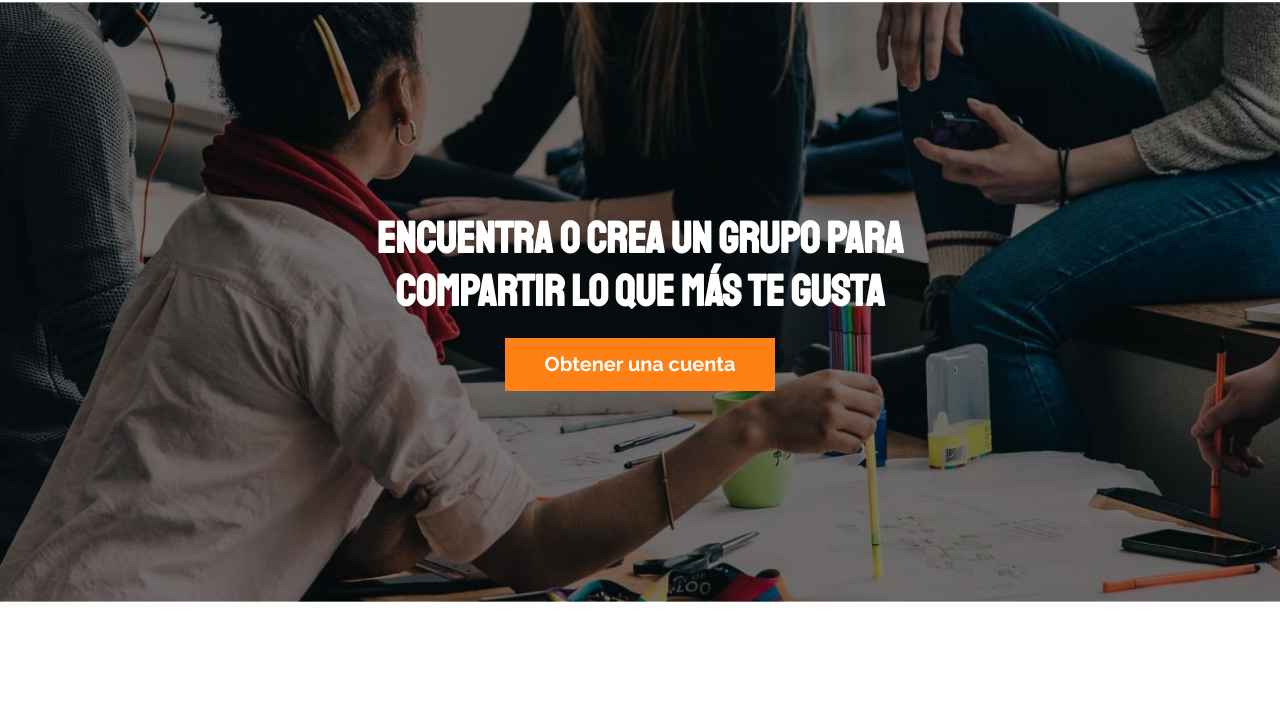
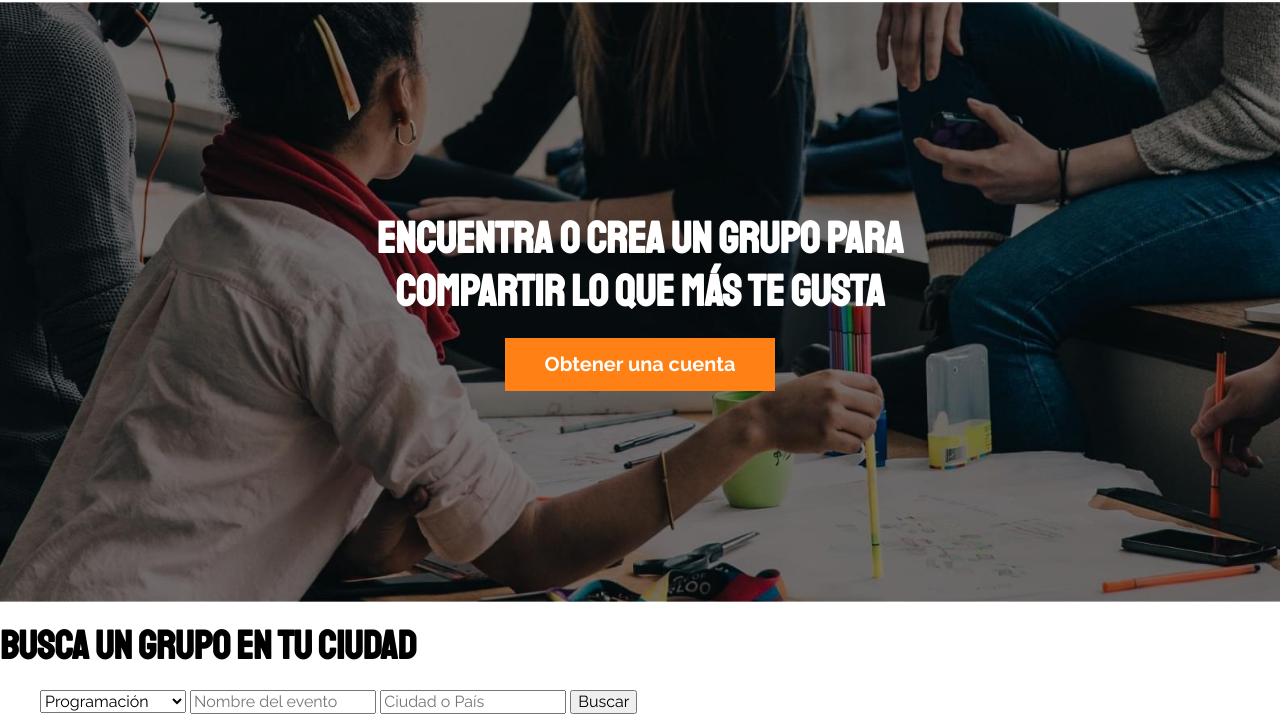
Before and after one commit to DomenicoPH/HTML-CSS-SASS-GULP---w-Meeti-w--, a website: page index.html in a window 1280 px wide. Shown: the part 130-844 px from the top of the page. Before the commit the page ends 800 px from the top, so only its background shows below. Drawn offline with Linux system fonts and the light colour scheme.

Commit message:
form HTML

```diff
--- a/index.html
+++ b/index.html
@@ -30,5 +30,31 @@
         <a class="hero__enlace" href="#">Obtener una cuenta</a>
     </section>
 
+    <section class="busqueda">
+        <h2 class="busqueda__heading">Busca un grupo en tu ciudad</h2>
+        <div class="contenedor">
+            <form class="formulario">
+                <select class="formulario__campo">
+                    <option>Programación</option>
+                    <option>Diseño</option>
+                    <option>Negocios</option>
+                    <option>Moda</option>
+                    <option>Ejercicio y salud</option>
+                    <option>Fotografía</option>
+                    <option>Comida</option>
+                    <option>Diseño Interior</option>
+                    <option>Café</option>
+                    <option>Cine</option>
+                    <option>Libros</option>
+                    <option>Emprendimiento</option>
+                </select>
+                <input class="formulario__campo" type="text" placeholder="Nombre del evento">
+                <input class="formulario__campo" type="text" placeholder="Ciudad o País">
+                <input class="formulario__submit" type="submit" value="Buscar">
+
+            </form>
+        </div>
+    </section>
+
 </body>
 </html>
```
